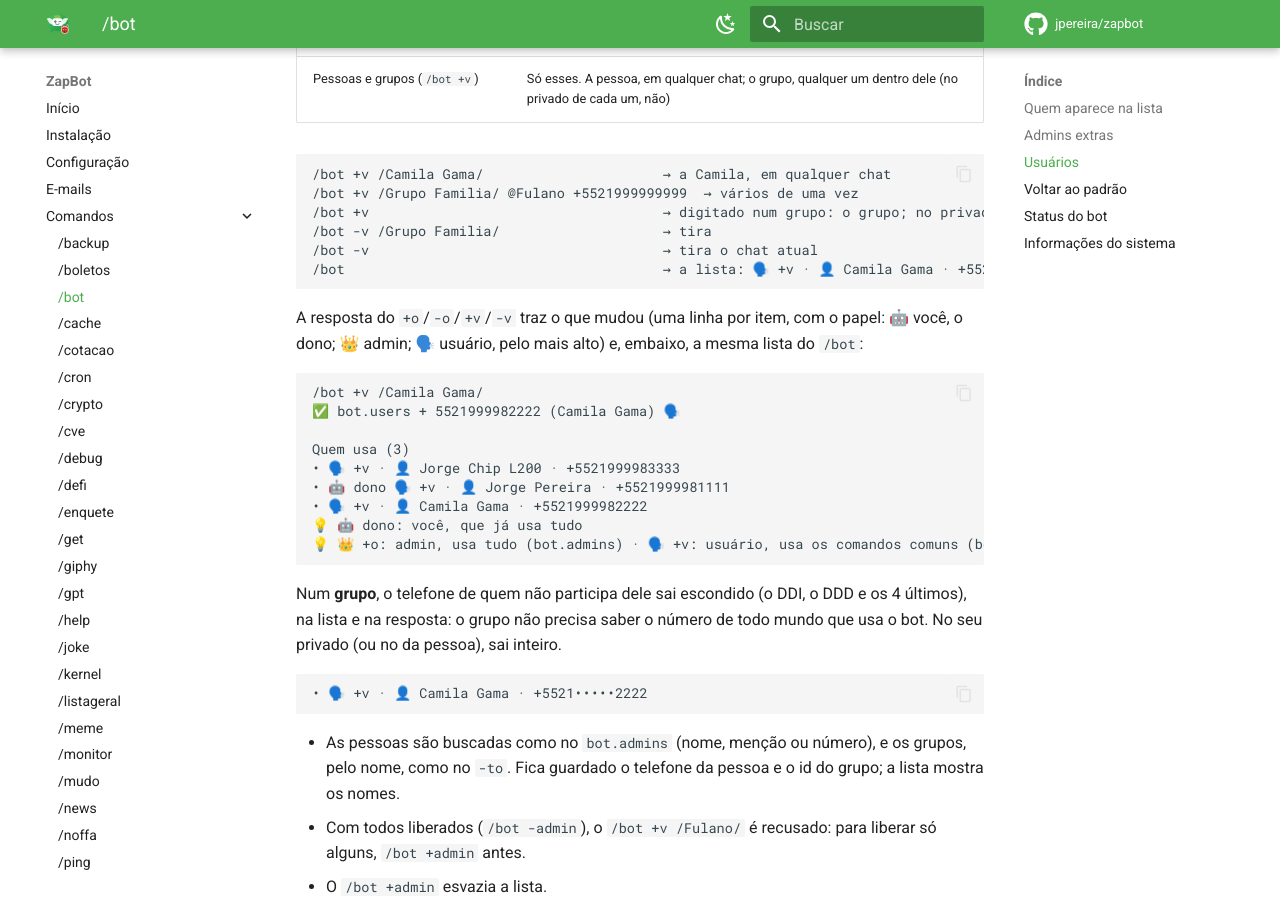
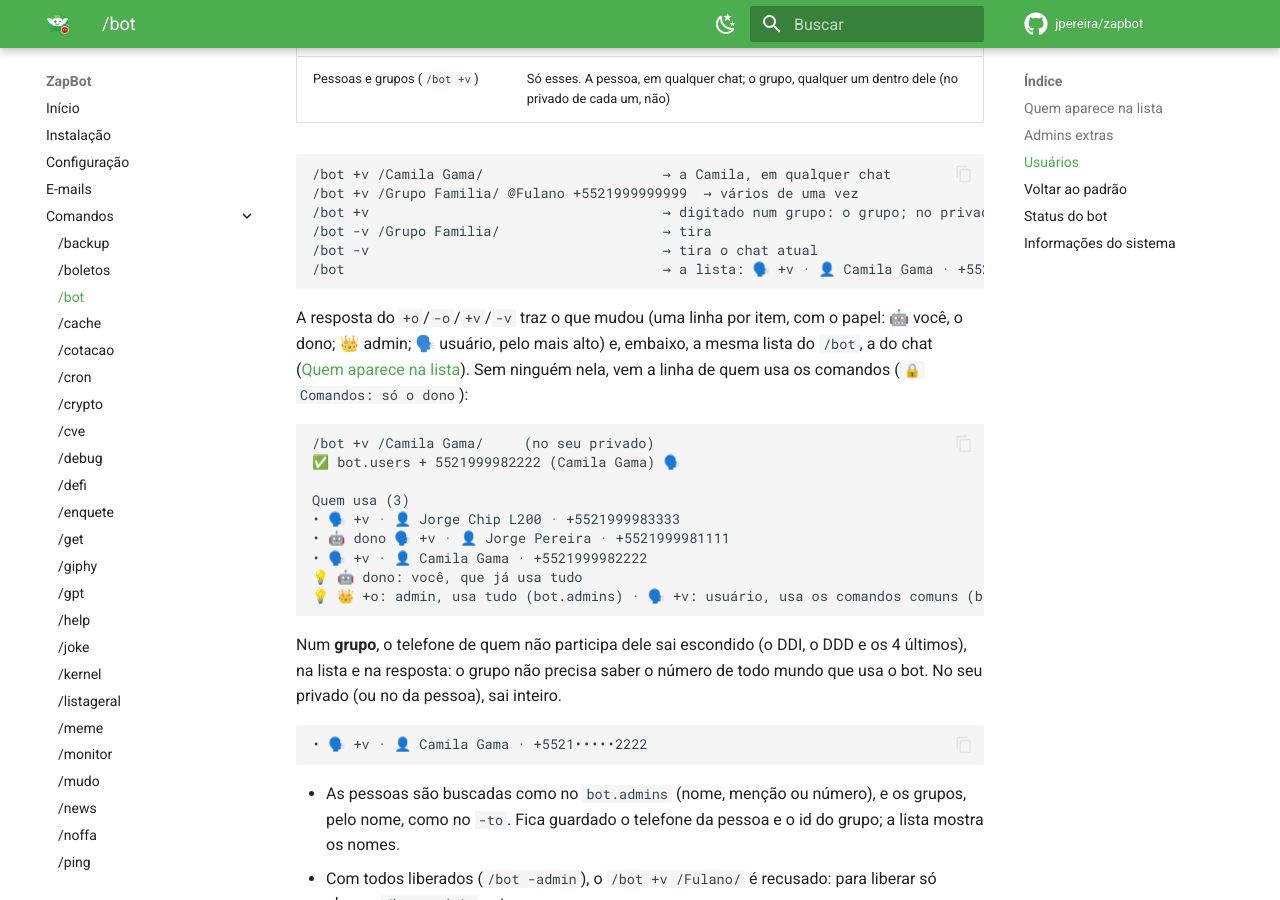
Before and after one commit to jpereira/zapbot, an MkDocs documentation site: the page built from docs/commands/bot.md, in a window 1280 px wide and 900 px high, scrolled down 4873 px. Built offline with MkDocs 1.6.1 and Material for MkDocs 9.7.7, drawn with Linux system fonts in a browser that asks for light colours; comment, search, counter and statistics services are not loaded; some of the changed text lies outside the part shown.

Commit message:
Review the help (-h), the site, the README, the comments and the tests after bot.users, /whois and the several -to
Help (commands.json):
- /bot: -status and -info say they do not combine with the other options (-reset too, with the
  same text).
- /watch: -N -to swaps the destinations (not "the destination").
- /whois: the description in separate sentences (alone, you; the others, only the owner and the
  admins).

Site and README:
- /bot: Camila with a single number in the examples; the examples say where they were typed;
  -au combines with -on/-off/+admin/-admin and goes along with the shortcuts; the shortcuts'
  reply carries the chat's list (or the line of who uses the commands).
- Commands: /bot +o/+v and /whois use the same lookup as -to; the admins and /whois accept only
  people, the users also groups; the example of several people through /bot +o.
- index.md and README: /whois says each one's level. watch.md: swaps the destinations.
- installation.md: line over 100 columns wrapped.

Code: comments of /backup, /defi, price alerts, /watch and the database that still talked about a
single -to; the /watch -l message says "troca os destinos".

New tests: -au with -on; /backup -s with several -to when a chat fails; -msg in the email alert
(at the start and without WhatsApp formatting). Titles adjusted.

````diff
--- a/docs/commands/bot.md
+++ b/docs/commands/bot.md
@@ -27,19 +27,19 @@ Controla quem pode usar o bot e mostra o relatório dele
 | `-status`, `-s` | Relatório do bot e o envio diário dele (`[<hora>\|off]`). Não combina com as outras. Veja [Status do bot](#status-do-bot) |
 | `-info`, `-i` | Versões do bot e dos programas que ele usa, e o sistema. Não combina com as outras. Veja [Informações do sistema](#informações-do-sistema) |
 
-O `-on`/`-off` e o `+admin`/`-admin` combinam; `-on` com `-off` (ou `+admin`
-com `-admin`) no mesmo comando é recusado. Os `+o`/`-o`/`+v`/`-v` vão
-sozinhos, um de cada vez. A resposta mostra o estado final:
+O `-on`/`-off`, o `+admin`/`-admin` e o `-au` combinam; `-on` com `-off` (ou
+`+admin` com `-admin`) no mesmo comando é recusado. Os `+o`/`-o`/`+v`/`-v` vão
+um de cada vez (com o `-au`, se quiser). A resposta mostra o estado final:
 
 ```
-/bot
+/bot                      (no seu privado)
 ▶️ Bot: ativo
 👥 Comandos: o dono e quem está na lista abaixo
 
 Quem usa (4)
 • 👑 +o · 👤 Jorge Pereira · +5521999999999
 • 👑 +o 🗣️ +v · 👤 Ana Souza · +5511988887777
-• 🗣️ +v · 👤 Camila Gama · +5521988887777
+• 🗣️ +v · 👤 Camila Gama · +5521999982222
 • 🗣️ +v · 👥 Grupo Familia
 💡 👑 +o: admin, usa tudo (bot.admins) · 🗣️ +v: usuário, usa os comandos comuns (bot.users)
 ```
@@ -189,15 +189,16 @@ admin continuam só seus e dos admins.
 /bot +v                                    → digitado num grupo: o grupo; no privado de alguém: a pessoa
 /bot -v /Grupo Familia/                    → tira
 /bot -v                                    → tira o chat atual
-/bot                                       → a lista: 🗣️ +v · 👤 Camila Gama · +5521988887777
+/bot                                       → a lista: 🗣️ +v · 👤 Camila Gama · +5521999982222
 ```
 
 A resposta do `+o`/`-o`/`+v`/`-v` traz o que mudou (uma linha por item, com o
 papel: 🤖 você, o dono; 👑 admin; 🗣️ usuário, pelo mais alto) e, embaixo, a
-mesma lista do `/bot`:
+mesma lista do `/bot`, a do chat ([Quem aparece na lista](#quem-aparece-na-lista)).
+Sem ninguém nela, vem a linha de quem usa os comandos (`🔒 Comandos: só o dono`):
 
 ```
-/bot +v /Camila Gama/
+/bot +v /Camila Gama/     (no seu privado)
 ✅ bot.users + 5521999982222 (Camila Gama) 🗣️
 
 Quem usa (3)
````
Also changed, not shown: README.md (+1 -1 lines), docs/commands/index.md (+6 -4 lines), docs/commands/watch.md (+1 -1 lines), docs/index.md (+1 -0 lines), docs/installation.md (+3 -2 lines), 10 other files.
